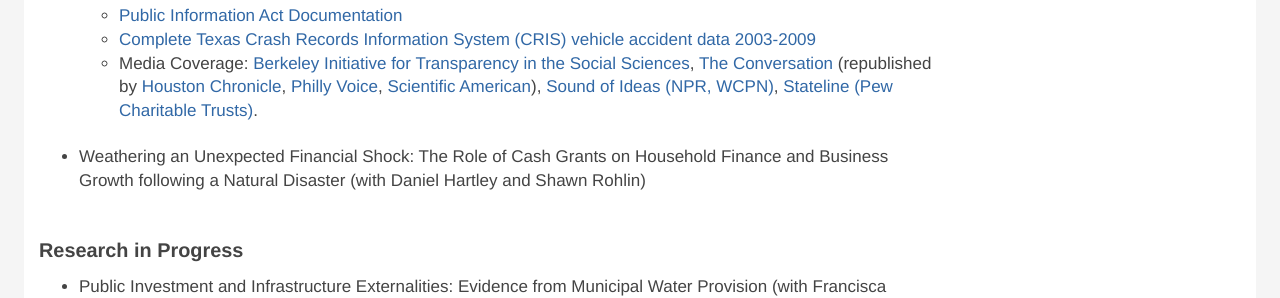
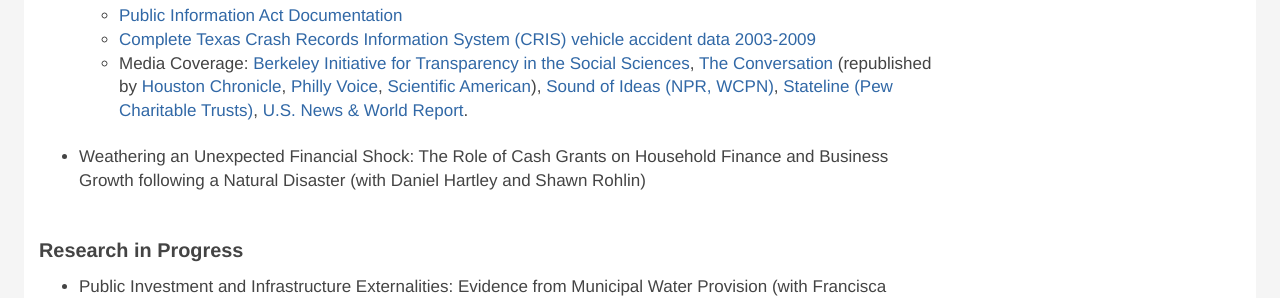
Before and after one commit to justinpgallagher/justinpgallagher.github.io, a Jekyll site: the page built from research.html, in a window 1280 px wide. Shown: the part 1021-1319 px from the top of the page. Built offline with Jekyll 4.4.1, drawn with Linux system fonts in a browser that asks for light colours; nearby versions of some CDN libraries; some web fonts are replaced; library files that are not in the unit come from our copies.

Commit message:
Update research.md

```diff
--- a/_includes/research.md
+++ b/_includes/research.md
@@ -57,7 +57,8 @@
       [Philly Voice](https://www.phillyvoice.com/red-light-cameras-do-not-make-streets-safer-study/),
       [Scientific American](https://www.scientificamerican.com/article/red-light-cameras-may-not-make-streets-safer/)),
     [Sound of Ideas (NPR, WCPN)](http://www.ideastream.org/programs/sound-of-ideas/cleveland-begins-fines-for-violation-of-trash-and-recycling-rules-red-light-camera-study),
-    [Stateline (Pew Charitable Trusts)](https://www.pewtrusts.org/en/research-and-analysis/blogs/stateline/2018/09/28/taking-a-uturn-on-redlight-speed-cameras).
+    [Stateline (Pew Charitable Trusts)](https://www.pewtrusts.org/en/research-and-analysis/blogs/stateline/2018/09/28/taking-a-uturn-on-redlight-speed-cameras),
+    [U.S. News & World Report](https://www.usnews.com/news/best-states/articles/2019-06-03/gov-abbott-outlaws-red-light-traffic-cameras-in-texas).
 
 - {:.pub_li} Weathering an Unexpected Financial Shock: The Role of Cash Grants on Household Finance and Business Growth following a Natural Disaster (with Daniel Hartley and Shawn Rohlin)
 
```
